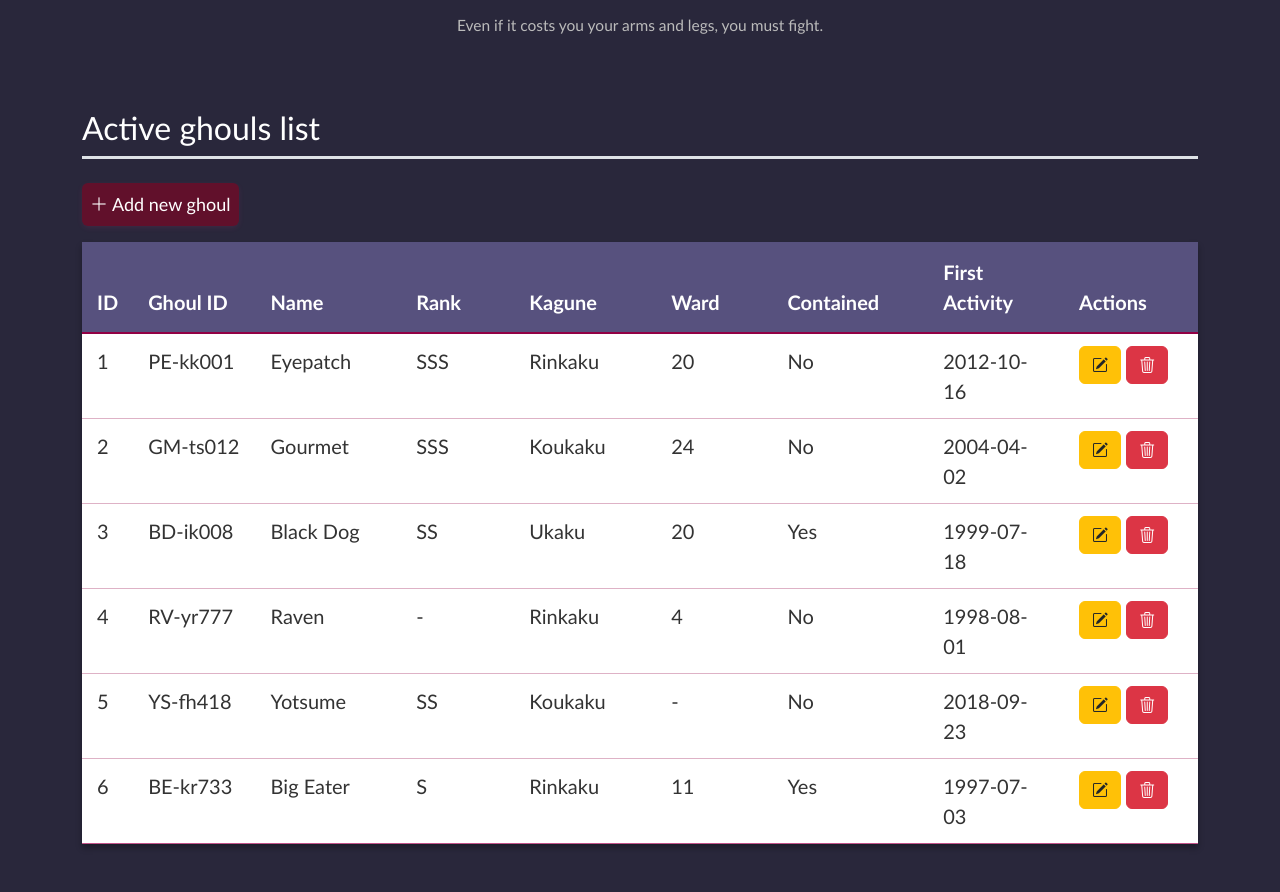
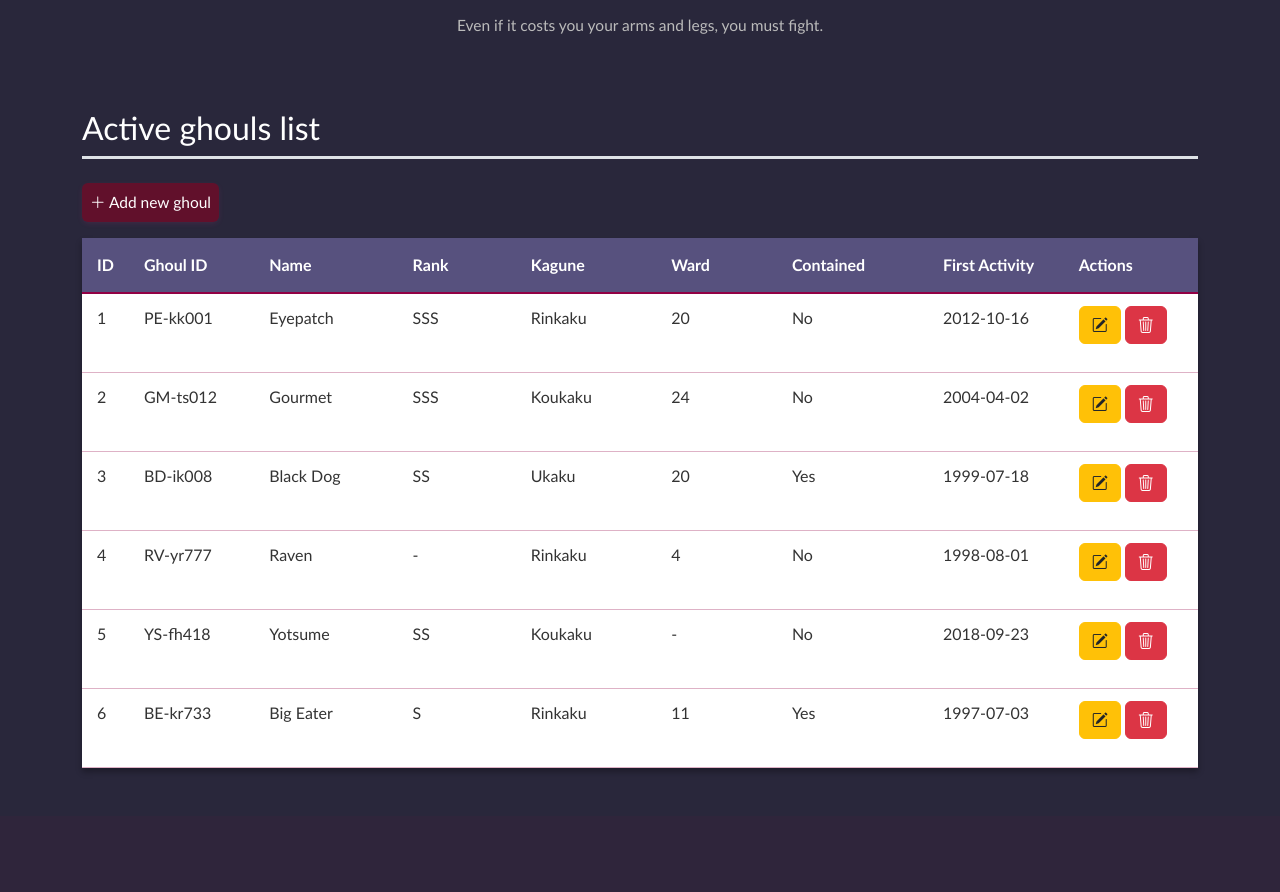
Before and after one commit to bintidev/ccg-crud-app, a PHP site: page /index.php?action=index in a window 1280 px wide. Shown: the part 192-1084 px from the top of the page. After the commit the page ends 964 px from the top, so only its background shows below. Run offline with PHP 8.4, Linux system fonts and the light colour scheme; the visitor is signed in with stand-in values (Sample User, id 1); data comes from the database, SQL or seed files in the repository.

Commit message:
Reformat

```diff
--- a/public/css/dashboard-style.css
+++ b/public/css/dashboard-style.css
@@ -24,7 +24,7 @@ body {
     background-color: rgb(97, 16, 43);
     /* saturate($primary, 30%) */
     color: #fff;
-    font-size: 18px;
+    font-size: 15.5px;
     font-weight: 500;
     box-shadow: 0px 2px 6px -1px rgba(255, 63, 153, 0.13);
     border: none;
--- a/views/dashboard.php
+++ b/views/dashboard.php
@@ -59,7 +59,7 @@
 
             <a class="btn btn-primary p-2 mb-3" id="btn-crear" href="index.php?action=create"><i class="bi bi-plus-lg"></i> Add new ghoul</a>
 
-            <table class="ghoul-table table fs-5 mb-5 w-100">
+            <table class="ghoul-table table fs-6 mb-5 w-100">
                 <thead>
                     <tr>
                         <th scope="col">ID</th>
```
